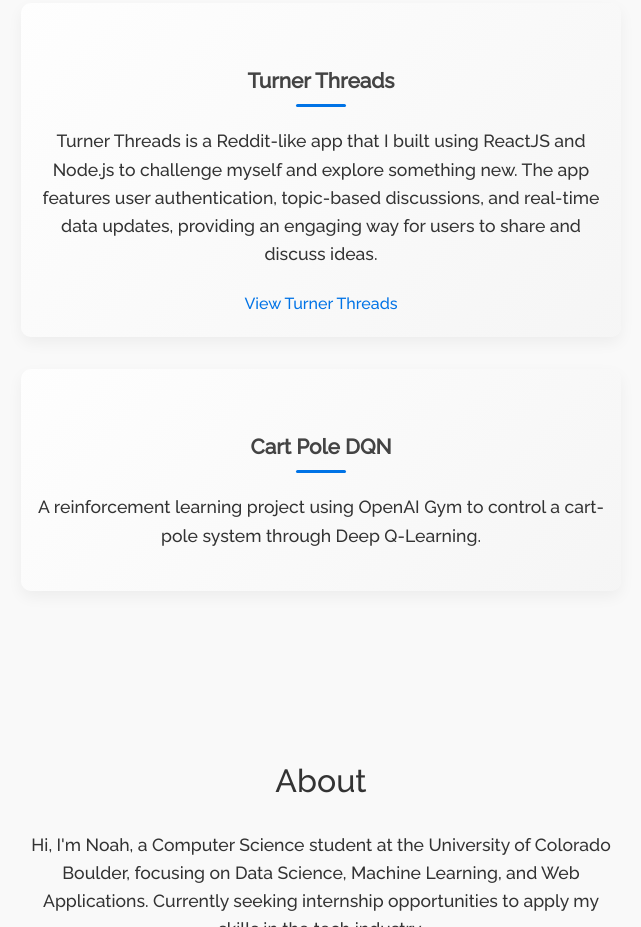
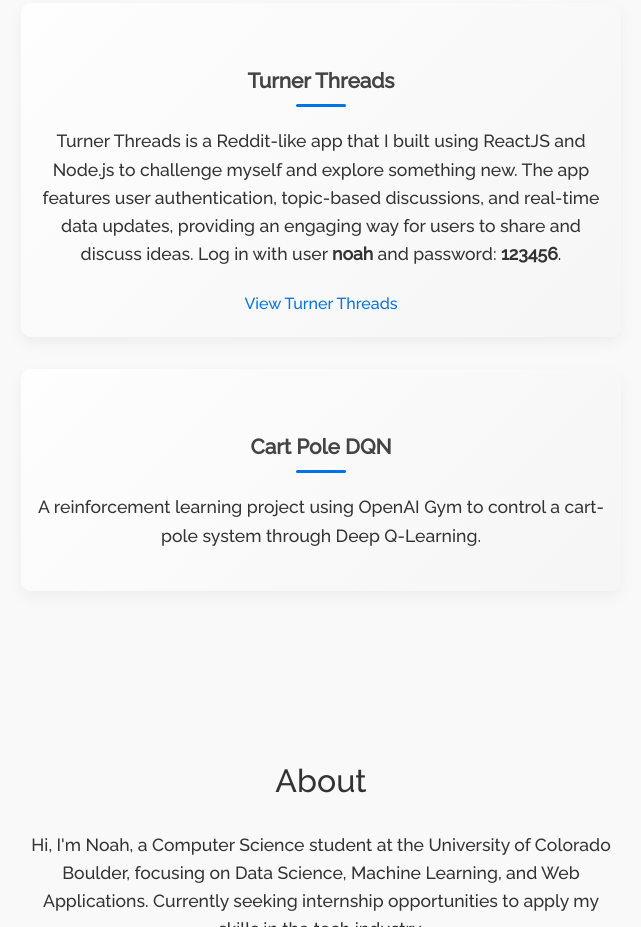
Before and after one commit to nojay5/personal-website-landing, a plain HTML site: page index.html in a window 1280 px wide. Shown: the part 1378-2305 px from the top of the page, without its empty margins (319-960 px from the left). Drawn offline with Linux system fonts and the light colour scheme.

Commit message:
turner-threads + login creds

```diff
--- a/index.html
+++ b/index.html
@@ -47,7 +47,8 @@
 
         <div class="project">
             <h3>Turner Threads</h3>
-            <p>Turner Threads is a Reddit-like app that I built using ReactJS and Node.js to challenge myself and explore something new. The app features user authentication, topic-based discussions, and real-time data updates, providing an engaging way for users to share and discuss ideas.</p>
+            <p>Turner Threads is a Reddit-like app that I built using ReactJS and Node.js to challenge myself and explore something new. The app features user authentication, topic-based discussions, and real-time data updates, providing an engaging way for users to share and discuss ideas. Log in with user <strong>noah</strong> and password: <strong>123456</strong>.
+            </p>
             <a href="http://noahturner.org:Y5001">View Turner Threads</a>
         </div>
 
```
